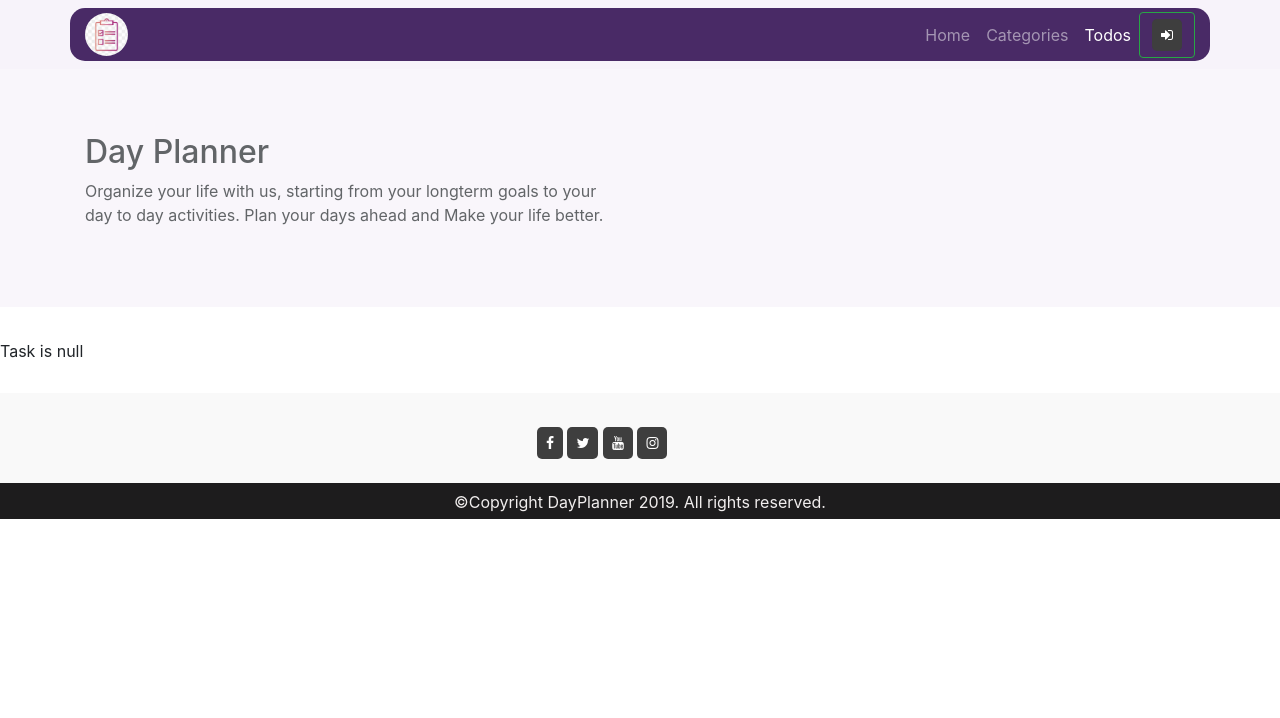
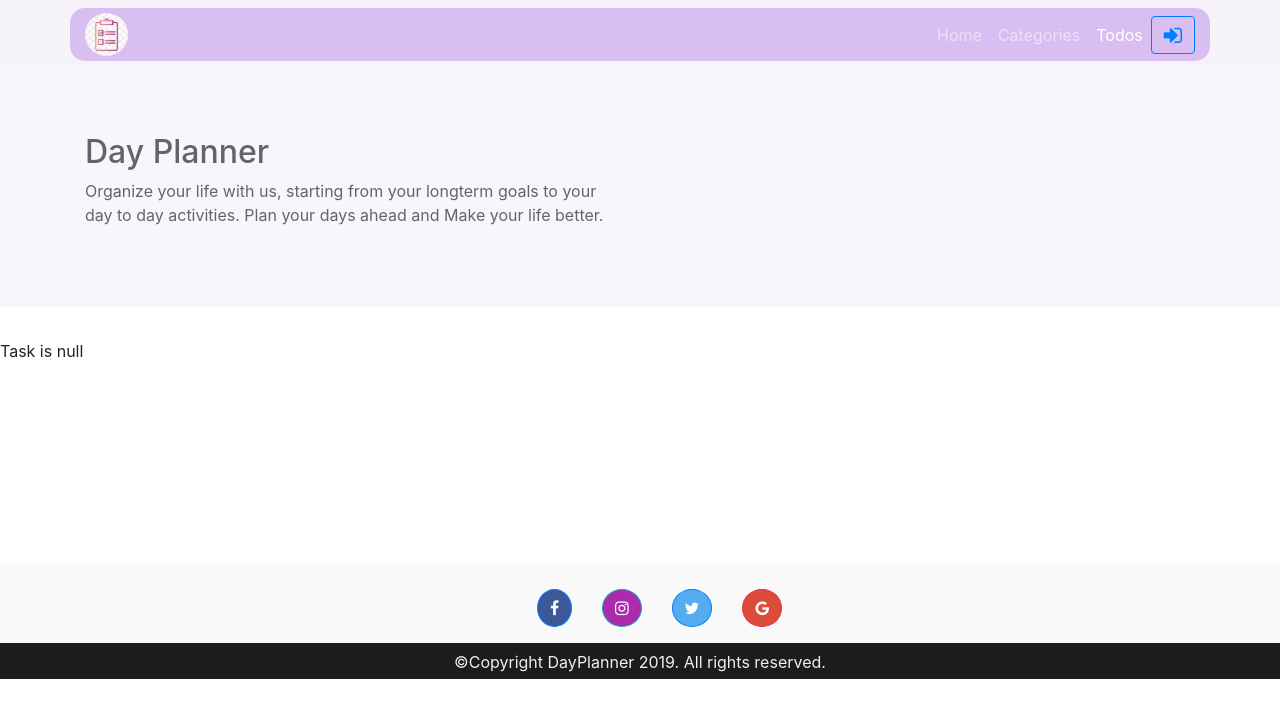
Before and after one commit to yetemegn-telaye/todo-planner, a React (Create React App) app: page /todos in a window 1280 px wide. Shown: the top 718 px of the page. Built offline with nearby package versions, Linux system fonts and the light colour scheme.

Commit message:
Fixed UI issues

```diff
--- a/src/App.css
+++ b/src/App.css
@@ -5,7 +5,7 @@
   background-color: rgb(247, 243, 250);
 }
 .header-container {
-  background-color: rgb(73, 42, 102);
+  background-color: rgb(217, 191, 241);
   border-radius: 15px;
 }
 .jumbotron {
@@ -26,7 +26,7 @@ footer .main-footer {
   padding: 10px;
 
   padding-bottom: 0px;
-  margin-top: 30px;
+  margin-top: 200px;
   background: rgb(68, 67, 68);
 }
 
@@ -165,96 +165,3 @@ footer.light .footer-copyright {
 .typo-light small {
   color: #fff;
 }
-
-ul.social-footer2 {
-  margin: 0;
-  padding: 0;
-  width: auto;
-}
-ul.social-footer2 li {
-  display: inline-block;
-  padding: 0;
-}
-ul.social-footer2 li a:hover {
-  background-color: #ff8d1e;
-}
-ul.social-footer2 li a {
-  display: block;
-  height: 30px;
-  width: 30px;
-  text-align: center;
-}
-.submitbtn {
-  background-color: #ff8d1e;
-  color: #fff;
-}
-.submitbtn:hover,
-.submitbtn:focus,
-.submitbtn.active {
-  background: #4b92dc;
-  color: #fff;
-  -webkit-box-shadow: 0 15px 30px rgba(0, 0, 0, 0.1);
-  -moz-box-shadow: 0 15px 30px rgba(0, 0, 0, 0.1);
-  -ms-box-shadow: 0 15px 30px rgba(0, 0, 0, 0.1);
-  -o-box-shadow: 0 15px 30px rgba(0, 0, 0, 0.1);
-  box-shadow: 0 15px 30px rgba(0, 0, 0, 0.1);
-  -webkit-transition: all 250ms ease-in-out 0s;
-  -moz-transition: all 250ms ease-in-out 0s;
-  -ms-transition: all 250ms ease-in-out 0s;
-  -o-transition: all 250ms ease-in-out 0s;
-  transition: all 250ms ease-in-out 0s;
-}
-
-.fa {
-  display: inline-block;
-  font: normal normal normal 14px/1 FontAwesome;
-  background-color: #3e3e3e;
-  color: #fff;
-  padding: 9px;
-  border-radius: 5px;
-}
-
-#subscribe-box .emailfield {
-  margin: auto;
-}
-
-input[type="text"] {
-  background: rgba(255, 255, 255, 0.075);
-  padding: 10px 15px;
-  color: #aaa;
-  border: 3px solid rgba(0, 0, 0, 0.1);
-  font-size: 14px;
-  margin-bottom: 16px;
-  border-radius: 5px;
-  transition: all 0.2s cubic-bezier(0.4, 0, 0.2, 1);
-  transition-delay: 0.2s;
-  text-align: center;
-  width: 100%;
-}
-
-input.submitbutton.ripplelink {
-  background: #e67e22;
-  border: 3px solid rgba(0, 0, 0, 0.1);
-  color: #fff;
-  border-color: #e67e22;
-  box-shadow: 0 8px 17px 0 rgba(0, 0, 0, 0.2);
-  transition-delay: 0s;
-  width: 100%;
-  font-size: 14px;
-  /* font-weight: 700; */
-  border: 0px solid;
-  transition: all 0.2s cubic-bezier(0.4, 0, 0.2, 1);
-  padding: 10px 15px;
-  margin-bottom: 16px;
-  border-radius: 5px;
-}
-
-.thumb-content ::before {
-  content: "\f190";
-  font-family: FontAwesome;
-  font-style: normal;
-  font-weight: normal;
-  text-decoration: inherit;
-  margin-left: 5px;
-  color: #ffffff;
-}
--- a/src/components/CategoryComponent.js
+++ b/src/components/CategoryComponent.js
@@ -17,7 +17,7 @@ function RenderCategories({category}) {
                 <span className="text-muted">{new Intl.DateTimeFormat('en-US',{year:'numeric', month:'short', day:'2-digit'}).format(new Date(Date.parse(category.createdDate)))}</span>
                 <CardText>{category.description}</CardText>
                 <Link to={`/categories/${category.id}`}>
-                    <Button outline color="success" className="btn">View Tasks</Button>
+                    <Button className="btn btn-outline-primary">View Tasks</Button>
                 </Link>
             </CardBody>
         </Card>
@@ -52,7 +52,11 @@ function CategoryForm(){
                  <span className="fa fa-pencil-square-o mr-2"></span>
                     Add Category</Button>
              <Modal isOpen={modalIsOpen} style={customStyles}>
-                <i onClick={setModalIsOpenToFalse} className="fa fa-times float-right text-secondary"></i>
+                 <span type="button" className="btn btn-outline-danger rounded-pill float-right"
+
+                   onClick={setModalIsOpenToFalse} >
+                <i className="fa fa-times text-secondary"></i>
+                </span>
                 <ModalHeader>
                     Add Category
                 </ModalHeader>
--- a/src/components/FooterComponent.js
+++ b/src/components/FooterComponent.js
@@ -10,12 +10,38 @@ const Footer = (props) => {
             <div className="container footer-container">
               <div className="row justify-content-center ml-4">
 
-                <div className="col-12 col-xs-12 col-sm-6 col-md-3 m-4">
+                <div className="col-12 col-xs-12 col-sm-6 col-md-3 m-3 align-self-center">
+                  <div className="d-flex justify-content-between">
+                  <a
+                        class="btn btn-primary rounded-circle btn-floating"
+                        style={{backgroundColor: "#3b5998"}}
+                        href="#!"
+                        role="button"
+                        ><i class="fa fa-facebook"></i>
+                    </a>
+                    <a
+                        class="btn btn-info rounded-circle btn-floating"
+                        style={{backgroundColor: "#ac2bac"}}
+                        href="#!"
+                        role="button"
+                        ><i class="fa fa-instagram"></i>
+                    </a>
 
-                    <a href="#"> <i className="fa fa-facebook"> </i> </a>
-                    <a href="#"> <i className="fa fa-twitter"> </i> </a>
-                    <a href="#"> <i className="fa fa-youtube"> </i> </a>
-                    <a href="#"> <i className="fa fa-instagram"> </i> </a>
+                    <a
+                        class="btn btn-primary rounded-circle btn-floating"
+                        style={{backgroundColor: "#55acee"}}
+                        href="#!"
+                        role="button"
+                        ><i class="fa fa-twitter"></i>
+                    </a>
+                    <a
+                        class="btn btn-danger rounded-circle btn-floating"
+                        style={{backgroundColor: "#dd4b39"}}
+                        href="#!"
+                        role="button"
+                        ><i class="fa fa-google"></i>
+                    </a>
+                  </div>
                 </div>
               </div>
             </div>
--- a/src/components/HeaderComponent.js
+++ b/src/components/HeaderComponent.js
@@ -61,7 +61,7 @@ class Header extends Component{
                         </Nav>
                         <Nav>
                             <NavItem>
-                                <Button outline color="success" onClick={this.toggleModal}>
+                                <Button outline color="primary" onClick={this.toggleModal}>
                                     <span className="fa fa-sign-in fa-lg"></span>
                                 </Button>
                             </NavItem>
--- a/src/components/HomeComponent.js
+++ b/src/components/HomeComponent.js
@@ -24,8 +24,8 @@ const Home = (props) => {
                             <CardTitle tag="h5">Start Today</CardTitle>
                             <CardText>
                                 Add your Daily Task
-                                <span className="btn btn-light ml-2">
-                                    <i className="fa fa-plus-circle fa-lg" style={{color: "#fffdbf", width:50}}></i>
+                                <span className="btn btn-success ml-2">
+                                    <i className="fa fa-plus-circle fa-lg"></i>
                                 </span>
                             </CardText>
                     </Card>
--- a/src/components/TodoComponent.js
+++ b/src/components/TodoComponent.js
@@ -16,12 +16,12 @@ function RenderTodos ({todo}){
                    <span className="mr-auto">{todo.name} ({todo.description})</span>
 
 
-                    <a className="btn btn-dark btn-floating text-white">
-                        <i className="fa fa-pencil-square-o bg-info mr-1"></i>
+                    <a className="btn btn-success btn-floating text-white">
+                        <i className="fa fa-pencil-square-o mr-1"></i>
                           Edit
                     </a>
-                    <a className="btn btn-light btn-floating text-white ml-2">
-                        <i className="fa fa-trash-o fa-lg bg-danger"></i>
+                    <a className="btn btn-danger btn-floating text-white ml-2">
+                        <i className="fa fa-trash-o fa-lg"></i>
                     </a>
 
 
@@ -55,7 +55,7 @@ function AddTodoForm(){
                                 />
                             </Col>
                             <Col md={2}>
-                                <Button outline color="success" className="btn m-auto mt-3 ">+ Add New</Button>
+                                <Button className="btn btn-outline-primary m-auto mt-3 ">+ Add New</Button>
                             </Col>
                         </Row>
                     </LocalForm>
```
